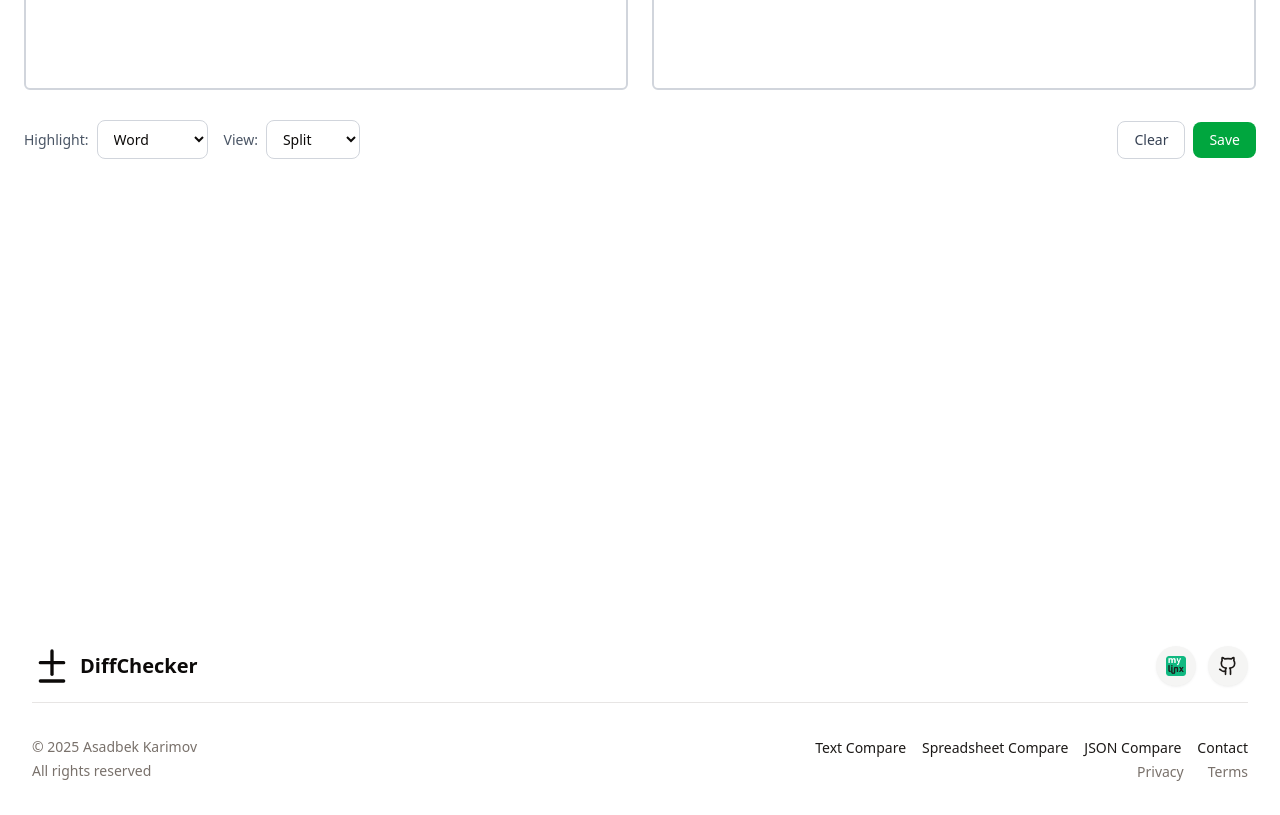
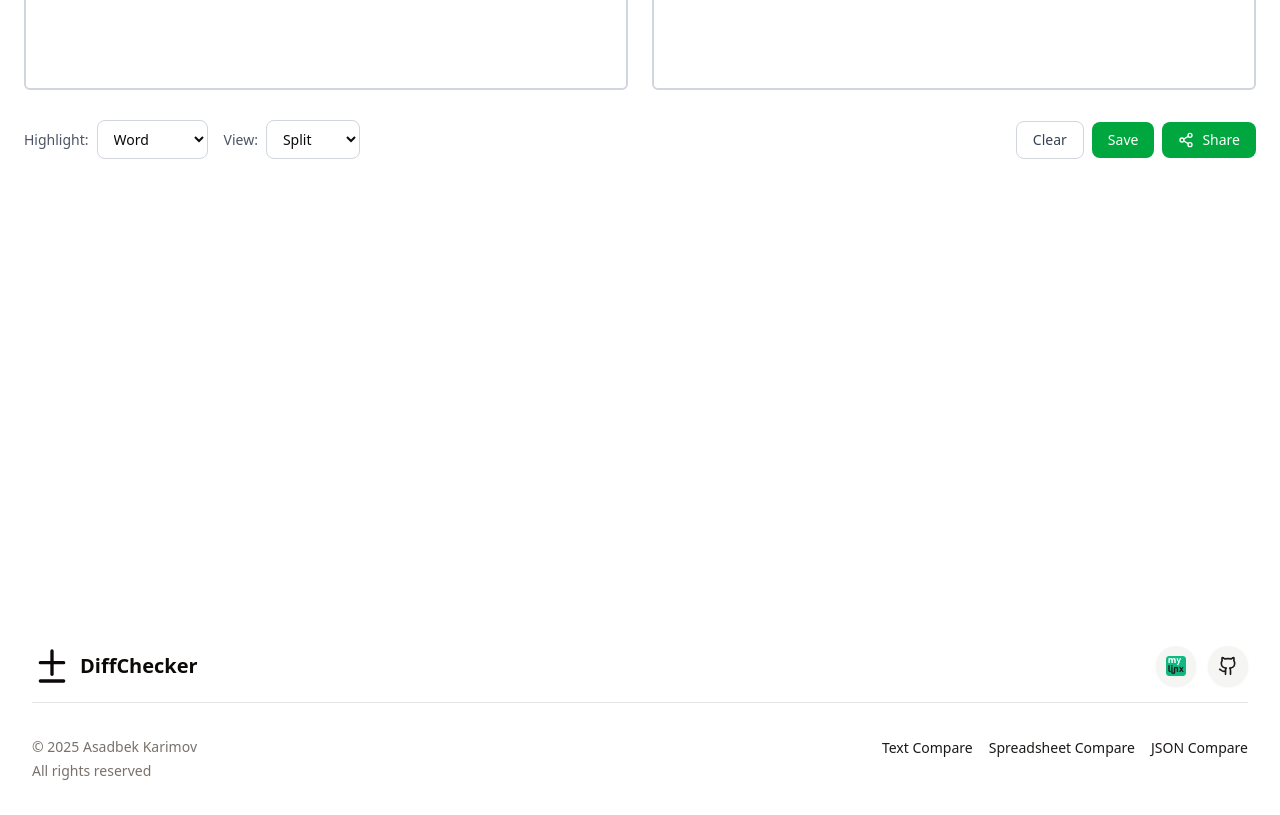
Before and after one commit to MeiTetsuH/diffchecker, a Next.js app: page /text-compare in a window 1280 px wide. Shown: the part 320-1135 px from the top of the page. Built offline with nearby package versions, Linux system fonts and the light colour scheme.

Commit message:
footer clean upo

```diff
--- a/src/components/text-compare-editor/index.tsx
+++ b/src/components/text-compare-editor/index.tsx
@@ -159,6 +159,7 @@ export default function TextDiffEditor() {
                       {item.comparedTo ?
                         renderInlineDiff(item.line, item.comparedTo).filter((part: any, idx: number) =>
                           React.isValidElement(part) ?
+                            // @ts-ignore
                             part.props.className?.includes('bg-red-200') || !part.props.className?.includes('bg-green-200')
                             : true
                         ) :
@@ -174,6 +175,7 @@ export default function TextDiffEditor() {
                       {item.comparedTo ?
                         renderInlineDiff(item.comparedTo, item.line).filter((part: any, idx: number) =>
                           React.isValidElement(part) ?
+                            // @ts-ignore
                             part.props.className?.includes('bg-green-200') || !part.props.className?.includes('bg-red-200')
                             : true
                         ) :
@@ -243,6 +245,7 @@ export default function TextDiffEditor() {
                       renderInlineDiff(line.original, line.changed).filter((part, idx, arr) =>
                         // only show removed parts for original side
                         React.isValidElement(part) ?
+                          // @ts-ignore
                           part.props.className?.includes('bg-red-200') || !part.props.className?.includes('bg-green-200')
                           : true
                       ) :
@@ -278,8 +281,9 @@ export default function TextDiffEditor() {
                   <span className="flex-1">
                     {hasChange && line.original && line.changed ?
                       renderInlineDiff(line.original, line.changed).filter((part, idx, arr) =>
-                        // Only show added parts for changed side
+                        // only show added parts for changed side
                         React.isValidElement(part) ?
+                          // @ts-ignore
                           part.props.className?.includes('bg-green-200') || !part.props.className?.includes('bg-red-200')
                           : true
                       ) :
@@ -375,13 +379,13 @@ export default function TextDiffEditor() {
               >
                 Save
               </button>
-              {/* <button
+              <button
                 onClick={handleShare}
                 className="flex items-center gap-2 px-4 py-2 text-sm font-medium text-white bg-green-600 rounded-md hover:bg-green-700 focus:ring-2 focus:ring-green-500"
               >
                 <Share2 className="w-4 h-4" />
                 Share
-              </button> */}
+              </button>
             </div>
           </div>
         </div>
--- a/src/components/ui/dynamic-footer.tsx
+++ b/src/components/ui/dynamic-footer.tsx
@@ -29,11 +29,10 @@ function DynamicFooter() {
           { href: "/text-compare", label: "Text Compare" },
           { href: "/spreadsheet-compare", label: "Spreadsheet Compare" },
           { href: "/json-compare", label: "JSON Compare" },
-          { href: "/contact", label: "Contact" },
         ]}
         legalLinks={[
-          { href: "/privacy", label: "Privacy" },
-          { href: "/terms", label: "Terms" },
+/*           { href: "/privacy", label: "Privacy" },
+          { href: "/terms", label: "Terms" }, */
         ]}
         copyright={{
           text: "© 2025 Asadbek Karimov",
--- a/src/components/ui/dynamic-hero.tsx
+++ b/src/components/ui/dynamic-hero.tsx
@@ -150,7 +150,7 @@ export const HeroSection = ({
     }, []);
 
     useEffect(() => {
-        const canvas: HTMLCanvasElement = canvasRef.current;
+        const canvas = canvasRef.current;
         if (!canvas || !targetRef.current) return;
 
         ctxRef.current = canvas.getContext("2d");
```
Also changed, not shown: public/logo.png (added), 1 other file (tests, documents, lock files or other folders).
